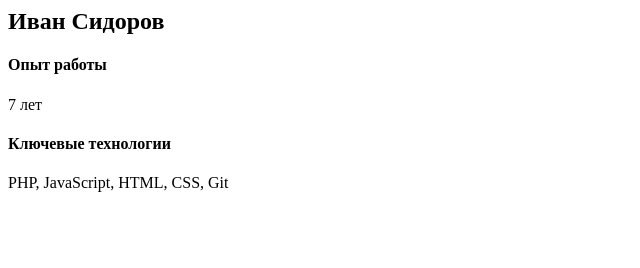
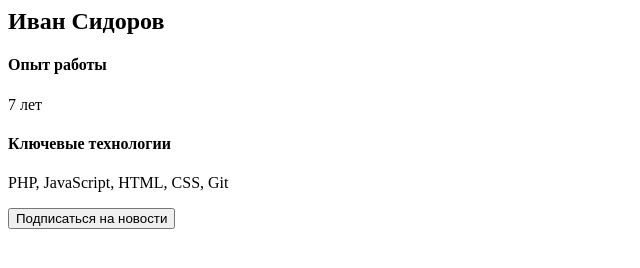
Before and after one commit to VTrDev/profile, a plain HTML site: page index.html in a window 1280 px wide. Shown: the whole page, without its empty margins (0-640 px from the left). Drawn offline with Linux system fonts and the light colour scheme.

Commit message:
Добавлена кнопка <Подписаться на новости>

```diff
--- a/index.html
+++ b/index.html
@@ -8,5 +8,7 @@
 	<p>7 лет</p>
 	<h4>Ключевые технологии</h4>
 	<p>PHP, JavaScript, HTML, CSS, Git</p>
+
+	<input type="button" value="Подписаться на новости">
 </body>
 </html>
```
